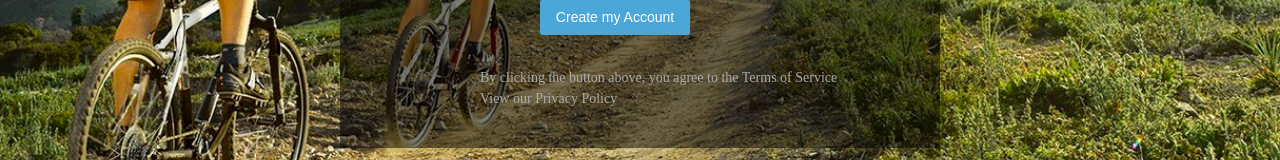
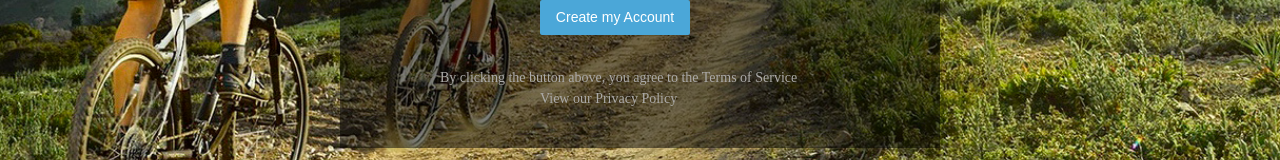
Before and after one commit to SidorenkoMikhail/module05, a plain HTML site: page index.html in a window 1280 px wide. Shown: the part 709-869 px from the top of the page. Drawn offline with Linux system fonts and the light colour scheme.

Commit message:
maybe last commit

```diff
--- a/css/style.css
+++ b/css/style.css
@@ -230,13 +230,21 @@ form{
 .terms{
     position: relative;
     top: 300px;
-    left: 140px;
+    left: 100px;
+	margin-top: 5px;
+	font-size: 14px;
+	color: #acaba9;
+}
+.privacy{
+    position: relative;
+    top: 300px;
+    left: 200px;
 	margin-top: 5px;
 	font-size: 14px;
 	color: #acaba9;
 }
 .link{
-    right:30px;
+    right:100px;
 	text-decoration: none;
 	color: #acaba9;
 }
--- a/index.html
+++ b/index.html
@@ -41,7 +41,7 @@
               <div><button class="submit" type="submit">Create my Account</button></div>
               </form>
               <p class="terms">By clicking the button above, you agree to the <a class="link" href="#">Terms of Service</a></p>
-		      <p class="terms"><a class="link" href="#">View our Privacy Policy</a></p>
+		      <p class="privacy">View our <a class="link" href="#">Privacy Policy</a></p>
              </div>
           </div>
 </body>
```
